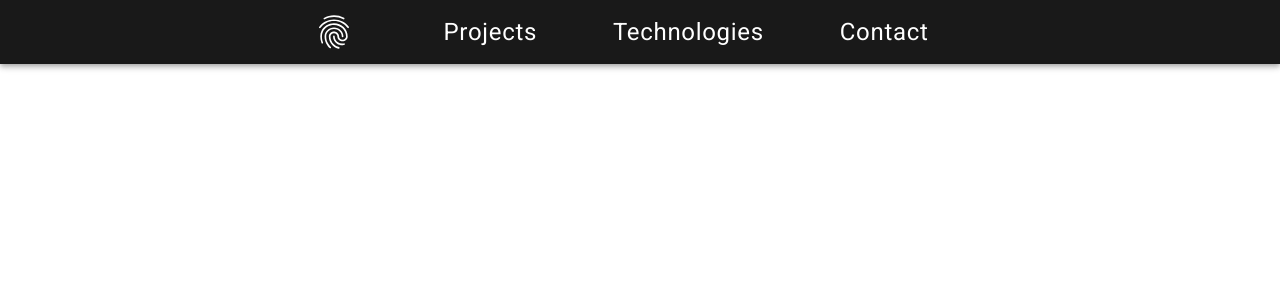
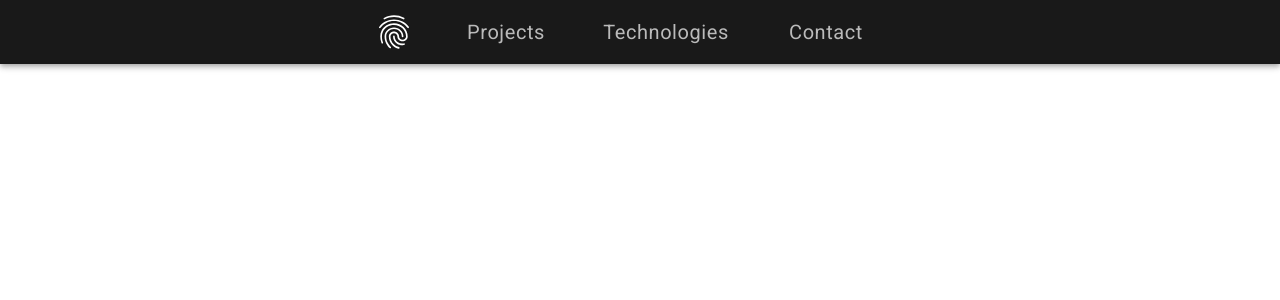
Before and after one commit to DawidDylus/portfolio, a Next.js app: page / in a window 1280 px wide. Shown: the top 300 px of the page. Built offline with nearby package versions, Linux system fonts and the light colour scheme.

Commit message:
Navigation bar scaling

```diff
--- a/components/nav/Nav.js
+++ b/components/nav/Nav.js
@@ -1,10 +1,10 @@
 import React from 'react';
 import AppBar from '@material-ui/core/AppBar';
 import Toolbar from '@material-ui/core/Toolbar';
-import Typography from '@material-ui/core/Typography';
-import Button from '@material-ui/core/Button';
 import IconButton from '@material-ui/core/IconButton';
 import Fingerprint from '@material-ui/icons/Fingerprint';
+import { Tabs, Tab, Container } from '@material-ui/core';
+
 
 const Nav = () => {
 
@@ -13,17 +13,13 @@ const Nav = () => {
             <AppBar>
                 <Toolbar style={{ justifyContent: "center" }} >
                     <IconButton edge="start" color="inherit" aria-label="menu">
-                        <Fingerprint style={{fontSize: "2.5rem"}} />
+                        <Fingerprint />
                     </IconButton>
-                    <Button color="inherit">
-                        Projects
-                    </Button>
-                    <Button color="inherit">
-                        Technologies
-                    </Button>
-                    <Button color="inherit">
-                        Contact
-                    </Button>
+                    <Tabs indicatorColor="secondary">
+                        <Tab href="#" label="Projects"></Tab>
+                        <Tab href="#" label="Technologies"></Tab>
+                        <Tab href="#" label="Contact"></Tab>
+                    </Tabs>
                 </Toolbar>
             </AppBar>
         </div>
--- a/styles/MainApplicationTheme.js
+++ b/styles/MainApplicationTheme.js
@@ -1,4 +1,5 @@
 import { createTheme, responsiveFontSizes } from "@material-ui/core/styles";
+import { WrapText } from "@material-ui/icons";
 
 export const MainApplicationTheme = createTheme({
     palette: {
@@ -9,18 +10,46 @@ export const MainApplicationTheme = createTheme({
     },
     spacing: 10,
     overrides: {
-        MuiButton : {
+        MuiTab: {
             root: {
-                marginLeft: "30px",
-                marginRight: "30px",
-                fontSize: "1.5rem",
+                fontSize: "1.25rem",
+                '@media (max-width: 433px)': {
+                    fontSize: "0.8rem",
+                    padding: "0px"
+                },
+                '@media (min-width: 2000px)': {
+                    fontSize: "2.5rem",
+                    marginLeft: "4rem",
+                    maringRight: "4rem",
+                },
                 textTransform: 'none',
+            },
+            wrapper: {
+                '@media (min-width: 2000px)': {
+                    width: "1000rem"
+                }
             }
         },
-        MuiIconButton: {
+        MuiSvgIcon: {
             root: {
-                marginLeft: "40px",
-                marginRight: "40px",
+                width: "2.5rem",
+                height: "2.5rem",
+                '@media (max-width: 433px)': {
+                    width: "1.5rem",
+                    height: "1.5rem",
+                },
+                '@media (min-width: 2000px)': {
+                    width: "5rem",
+                    height: "5rem",
+                }
+            }
+        },
+        MuiToolbar: {
+
+            regular: {
+                '@media (max-width: 290px)': {
+                    padding: "1px"
+                }
             }
         }
     },
```
